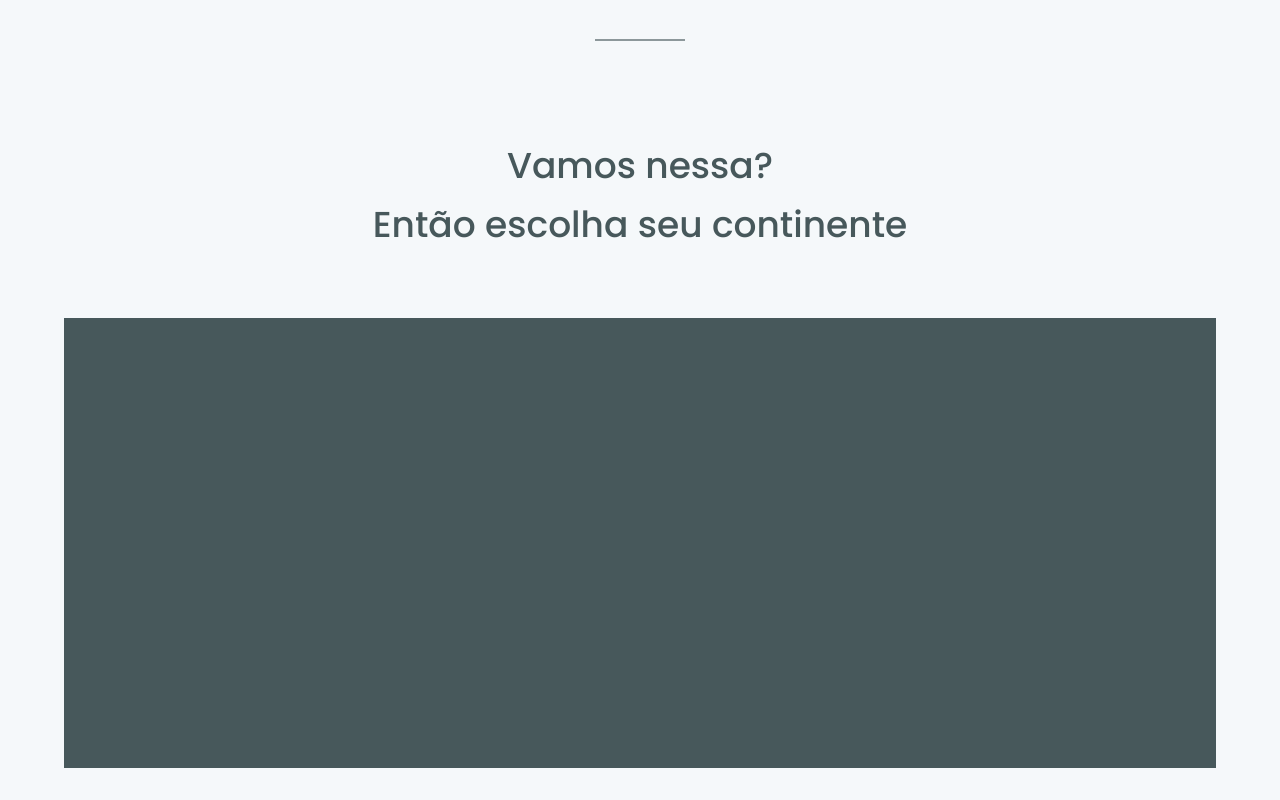
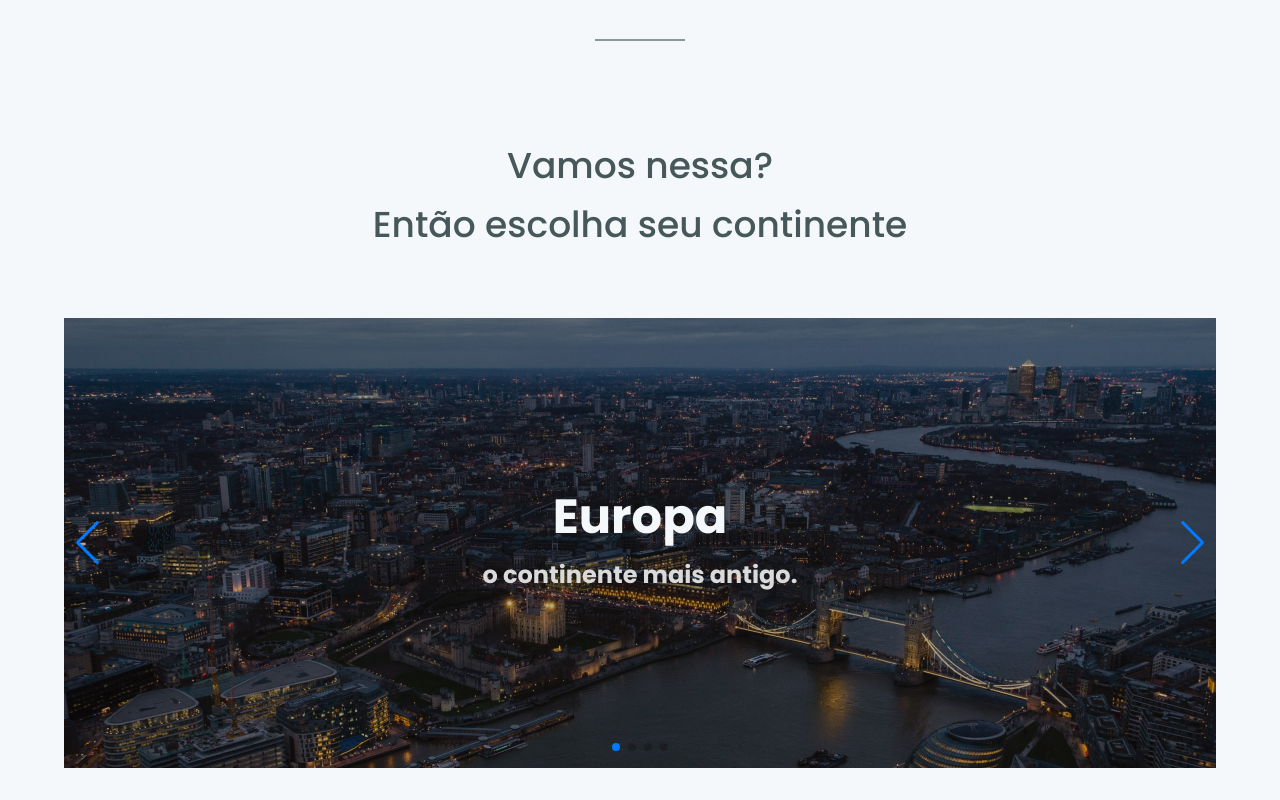
Before and after one commit to gustavojuneo/worldtrip, a Next.js app: page / in a window 1280 px wide. Shown: the part 778-1578 px from the top of the page. Built offline with nearby package versions, Linux system fonts and the light colour scheme.

Commit message:
fix banner & add swiper to continents slide

```diff
--- a/package.json
+++ b/package.json
@@ -15,7 +15,9 @@
     "next": "10.1.2",
     "react": "17.0.2",
     "react-dom": "17.0.2",
-    "react-icons": "^4.2.0"
+    "react-icons": "^4.2.0",
+    "sass": "^1.32.8",
+    "swiper": "^6.5.3"
   },
   "devDependencies": {
     "@types/node": "^14.14.37",
--- a/src/pages/_app.tsx
+++ b/src/pages/_app.tsx
@@ -1,6 +1,8 @@
 import { AppProps } from 'next/app'
 import { ChakraProvider } from '@chakra-ui/react'
 import { theme } from '../styles/theme'
+
+import 'swiper/swiper-bundle.css'
 
 function MyApp({ Component, pageProps }: AppProps) {
   return (
--- a/src/pages/index.tsx
+++ b/src/pages/index.tsx
@@ -1,4 +1,7 @@
 import Head from 'next/head'
+import SwiperCore, { Navigation, Pagination } from 'swiper'
+import { Swiper, SwiperSlide } from 'swiper/react'
+
 import {
   Box,
   Center,
@@ -12,6 +15,8 @@ import {
 import { Header } from '../components/Header'
 import { HomeBanner } from '../components/HomeBanner'
 
+SwiperCore.use([Navigation, Pagination])
+
 export default function Home() {
   return (
     <div>
@@ -19,7 +24,7 @@ export default function Home() {
         <title>Home | Worldtrip</title>
       </Head>
 
-      <Flex direction="column" h="100vh">
+      <Flex direction="column">
         <Header />
         <HomeBanner />
         <Flex
@@ -32,7 +37,7 @@ export default function Home() {
         >
           <SimpleGrid
             flex="1"
-            gap="4"
+            gap="16"
             minChildWidth="158px"
             align="flex-start"
             mt="32"
@@ -98,7 +103,188 @@ export default function Home() {
               <Text>Então escolha seu continente</Text>
             </Heading>
 
-            <Box w="90%" maxWidth={1240} h={450} bg="gray.900"></Box>
+            <Box width="90%" h={450} maxWidth={1240}>
+              <Swiper
+                slidesPerView={1}
+                spaceBetween={30}
+                loop={true}
+                navigation
+                pagination={{ clickable: true }}
+              >
+                <SwiperSlide>
+                  <Box
+                    width="100%"
+                    h={450}
+                    bg="gray.900"
+                    pos="relative"
+                    zIndex="1"
+                  >
+                    <Image
+                      src="./europe.jpg"
+                      pos="absolute"
+                      width="100%"
+                      height="100%"
+                      objectFit="cover"
+                      zIndex="-1"
+                    />
+
+                    <Flex
+                      direction="column"
+                      w="100%"
+                      h="100%"
+                      align="center"
+                      justify="center"
+                    >
+                      <Heading
+                        color="gray.50"
+                        fontWeight="bold"
+                        size="2xl"
+                        mb="4"
+                      >
+                        Europa
+                      </Heading>
+                      <Text
+                        as="span"
+                        color="gray.100"
+                        fontWeight="bold"
+                        fontSize="2xl"
+                      >
+                        o continente mais antigo.
+                      </Text>
+                    </Flex>
+                  </Box>
+                </SwiperSlide>
+                <SwiperSlide>
+                  <Box
+                    width="100%"
+                    h={450}
+                    bg="gray.900"
+                    pos="relative"
+                    zIndex="1"
+                  >
+                    <Image
+                      src="./europe.jpg"
+                      pos="absolute"
+                      width="100%"
+                      height="100%"
+                      objectFit="cover"
+                      zIndex="-1"
+                    />
+
+                    <Flex
+                      direction="column"
+                      w="100%"
+                      h="100%"
+                      align="center"
+                      justify="center"
+                    >
+                      <Heading
+                        color="gray.50"
+                        fontWeight="bold"
+                        size="2xl"
+                        mb="4"
+                      >
+                        Europa
+                      </Heading>
+                      <Text
+                        as="span"
+                        color="gray.100"
+                        fontWeight="bold"
+                        fontSize="2xl"
+                      >
+                        o continente mais antigo.
+                      </Text>
+                    </Flex>
+                  </Box>
+                </SwiperSlide>
+                <SwiperSlide>
+                  <Box
+                    width="100%"
+                    h={450}
+                    bg="gray.900"
+                    pos="relative"
+                    zIndex="1"
+                  >
+                    <Image
+                      src="./europe.jpg"
+                      pos="absolute"
+                      width="100%"
+                      height="100%"
+                      objectFit="cover"
+                      zIndex="-1"
+                    />
+
+                    <Flex
+                      direction="column"
+                      w="100%"
+                      h="100%"
+                      align="center"
+                      justify="center"
+                    >
+                      <Heading
+                        color="gray.50"
+                        fontWeight="bold"
+                        size="2xl"
+                        mb="4"
+                      >
+                        Europa
+                      </Heading>
+                      <Text
+                        as="span"
+                        color="gray.100"
+                        fontWeight="bold"
+                        fontSize="2xl"
+                      >
+                        o continente mais antigo.
+                      </Text>
+                    </Flex>
+                  </Box>
+                </SwiperSlide>
+                <SwiperSlide>
+                  <Box
+                    width="100%"
+                    h={450}
+                    bg="gray.900"
+                    pos="relative"
+                    zIndex="1"
+                  >
+                    <Image
+                      src="./europe.jpg"
+                      pos="absolute"
+                      width="100%"
+                      height="100%"
+                      objectFit="cover"
+                      zIndex="-1"
+                    />
+
+                    <Flex
+                      direction="column"
+                      w="100%"
+                      h="100%"
+                      align="center"
+                      justify="center"
+                    >
+                      <Heading
+                        color="gray.50"
+                        fontWeight="bold"
+                        size="2xl"
+                        mb="4"
+                      >
+                        Europa
+                      </Heading>
+                      <Text
+                        as="span"
+                        color="gray.100"
+                        fontWeight="bold"
+                        fontSize="2xl"
+                      >
+                        o continente mais antigo.
+                      </Text>
+                    </Flex>
+                  </Box>
+                </SwiperSlide>
+              </Swiper>
+            </Box>
           </Flex>
         </Flex>
       </Flex>
```
Also changed, not shown: public/europe.jpg (added), 1 other file (tests, documents, lock files or other folders).
